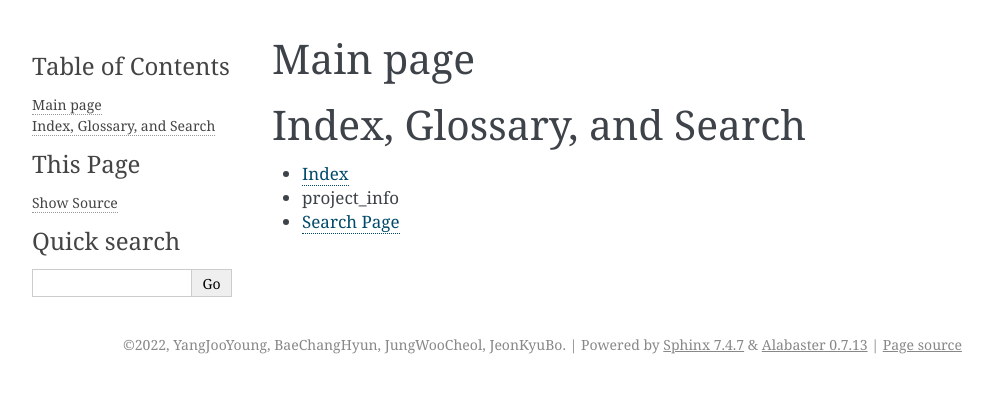
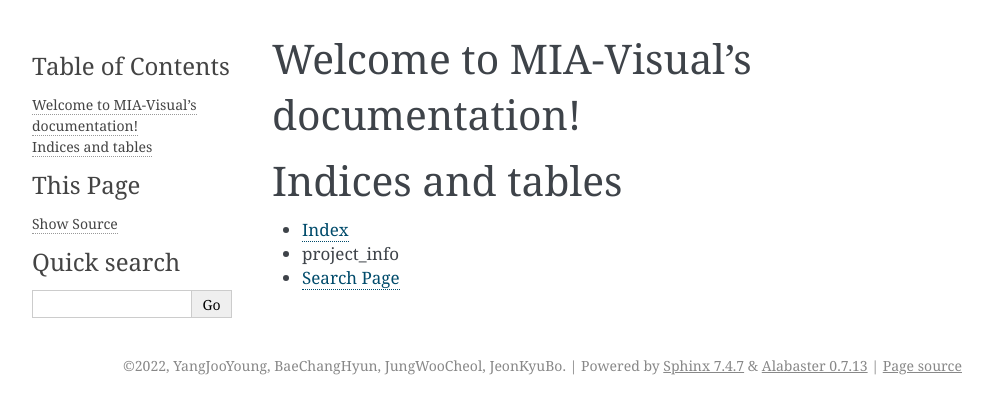
Before and after one commit to JooYoung-23/MIA-Visual, a Sphinx documentation site: the page built from docs/index.rst, in a window 1280 px wide. Shown: the top 414 px of the page, without its empty margins (148-1141 px from the left). Built offline with Sphinx 7.4.7, drawn with Linux system fonts in a browser that asks for light colours.

Commit message:
Update index.rst

```diff
--- a/docs/index.rst
+++ b/docs/index.rst
@@ -3,15 +3,22 @@
    You can adapt this file completely to your liking, but it should at least
    contain the root `toctree` directive.
 
-Main page
+   sphinx-quickstart on Tue Nov  1 17:54:54 2022.
+   You can adapt this file completely to your liking, but it should at least
+   contain the root `toctree` directive.
+
+Welcome to MIA-Visual's documentation!
 ======================================
 
 .. toctree::
    :maxdepth: 2
    :caption: Contents:
    project_info
-Index, Glossary, and Search
-===========================
+
+
+
+Indices and tables
+==================
 
 * :ref:`genindex`
 * :ref:`project_info`
```
